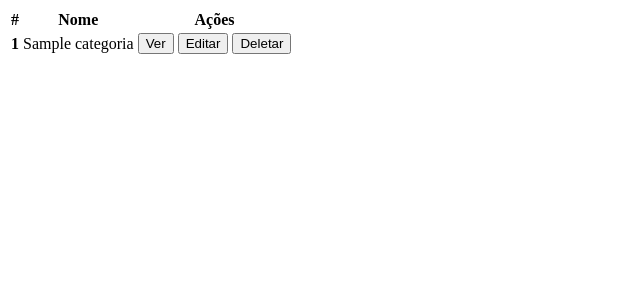
After one commit to AndreyHenrique1/ProjetoFarmacia, a Python web app: template templates/lista_categoria.html in a window 1280 px wide. The commit adds this page. Shown: the top 300 px of the page, without its empty margins (0-640 px from the left). Run offline with Jinja, Linux system fonts and the light colour scheme; the template is opened without the code that fills it: most values are stand-ins (such as "Sample title", 1, 10 or a date in 2020).

Commit message:
Atualização da pagina Categoria

```diff
--- /dev/null
+++ b/templates/detalhe_categoria.html
@@ -0,0 +1,5 @@
+<ul>
+    <li>Codigo: {{categoria.id}}</li>
+    <li>Nome: {{categoria.nome}}</li>
+    <li>Descrição: {{categoria.descricao}}</li>
+</ul>
--- /dev/null
+++ b/templates/item_categoria.html
@@ -0,0 +1,20 @@
+<tr id="categoria-{{categoria.id}}">
+    <th scope="row">{{categoria.id}}</th>
+    <td>{{categoria.nome}}</td>
+    <td>
+        <button class="btn btn-secondary" c-get="{{url_for('categoria.detalhe_categoria', categoria_id=categoria.id)}}"
+        c-target="#exibir-categoria"
+        data-bs-toggle="modal" data-bs-target="#exampleModal">
+                Ver
+        </button>
+
+        <button class="btn btn-primary" c-get="{{url_for('categoria.form_edit_categoria', categoria_id=categoria.id)}}"
+        c-target="#form-categoria">
+                Editar
+        </button>
+
+        <button class="btn btn-danger" c-delete="{{url_for('categoria.deletar_categoria', categoria_id=categoria.id)}}"
+                c-remove-closest="tr">
+                Deletar
+        </button>
+</td>
--- /dev/null
+++ b/templates/lista_categoria.html
@@ -0,0 +1,15 @@
+<table class="table">
+    <thead>
+      <tr>
+        <th scope="col">#</th>
+        <th scope="col">Nome</th>
+        <th scope="col">Ações</th>
+      </tr>
+    </thead>
+    <tbody id="lista-categorias">
+    {% for categoria in categorias%}
+      {% include 'templates/item_categoria.html' %}
+    {%endfor%}
+      </tr>
+    </tbody>
+  </table>
```
Also changed, not shown: static/CSS/JS/cru.js (deleted, +0 -1 lines), templates/form_categorias.html (+32 -0 lines), templates/index.html (+36 -4 lines), static/CSS/estilo.css (deleted), templates/detalhes_categorias.html (deleted), templates/lista_categorias.html (deleted).
